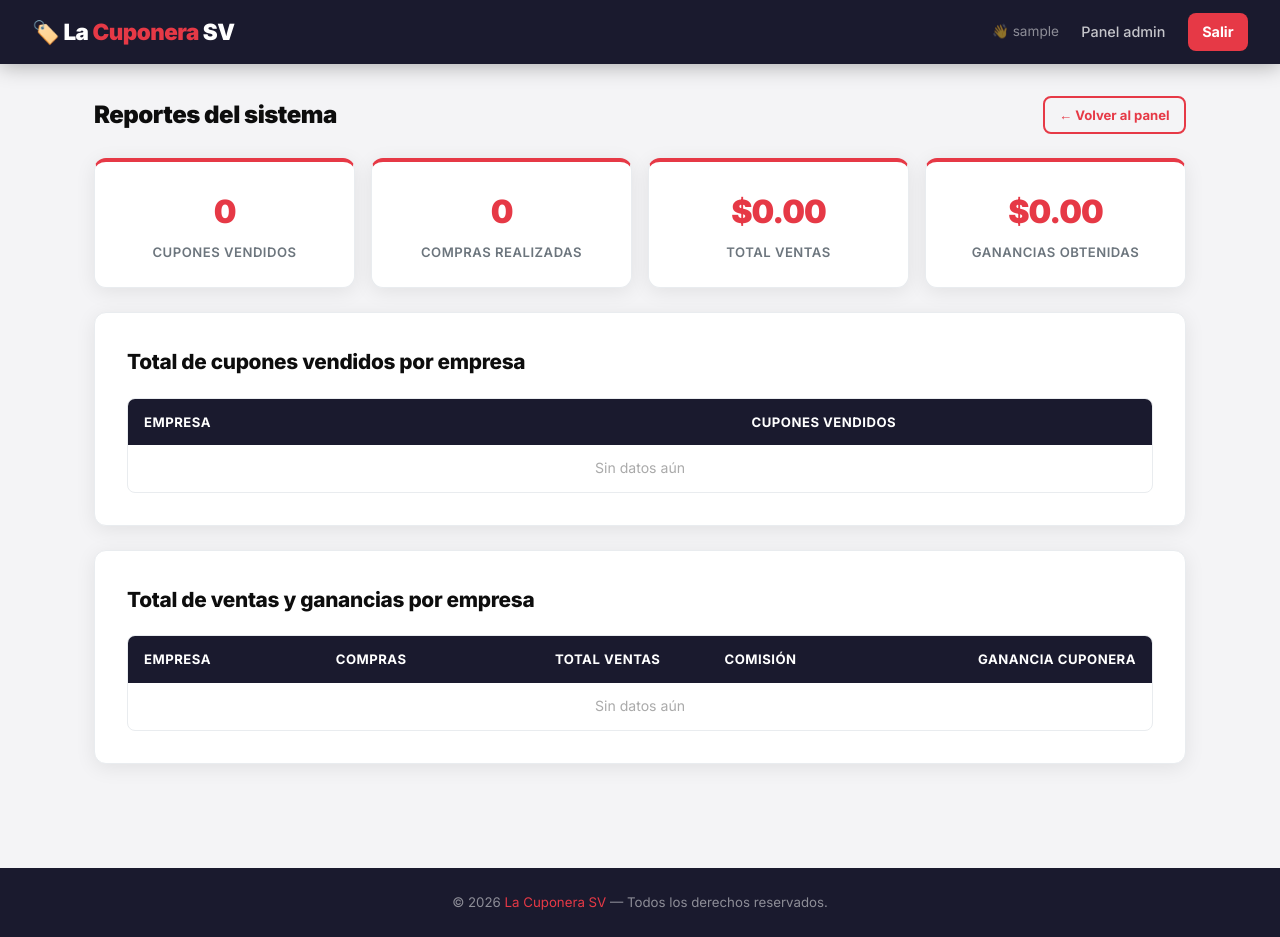
After one commit to Carlos-103/cuponera, a PHP site: page /pages/admin/reportes.php in a window 1280 px wide. The commit adds this page. Run offline with PHP 8.4, Linux system fonts and the light colour scheme; the visitor is signed in with stand-in values (Sample User, id 1); data that the repository does not hold is empty.

Commit message:
Añadido funcion de reportes

```diff
--- a/pages/admin/dashboard.php
+++ b/pages/admin/dashboard.php
@@ -35,6 +35,7 @@ require_once __DIR__ . '/../../includes/header.php';
 
 <div style="display:flex;gap:1rem;margin-bottom:2rem;flex-wrap:wrap">
   <a href="<?= BASE_URL ?>/pages/admin/nuevo_admin.php" class="btn btn-primary">+ Nuevo administrador</a>
+  <a href="<?= BASE_URL ?>/pages/admin/reportes.php" class="btn btn-dark">📊 Ver reportes</a>
 </div>
 
 <?php if ($pendientes): ?>
--- /dev/null
+++ b/pages/admin/reportes.php
@@ -0,0 +1,154 @@
+<?php
+require_once __DIR__ . '/../../config/database.php';
+require_once __DIR__ . '/../../includes/auth.php';
+requireAdmin();
+
+$db = getDB();
+
+// Total de cupones vendidos por empresa
+$cupones_por_empresa = $db->query("
+    SELECT e.nombre AS empresa, COUNT(cu.id) AS total_cupones
+    FROM empresas e
+    LEFT JOIN ofertas o ON o.empresa_id = e.id
+    LEFT JOIN compras c ON c.oferta_id = o.id
+    LEFT JOIN cupones cu ON cu.compra_id = c.id
+    WHERE e.estado = 'aprobada'
+    GROUP BY e.id, e.nombre
+    ORDER BY total_cupones DESC
+")->fetchAll();
+
+// Total de ventas por empresa (monto)
+$ventas_por_empresa = $db->query("
+    SELECT e.nombre AS empresa, e.porcentaje_comision,
+           COALESCE(SUM(c.monto_pagado), 0) AS total_ventas,
+           COALESCE(SUM(c.monto_pagado * e.porcentaje_comision / 100), 0) AS ganancia_cuponera,
+           COUNT(c.id) AS num_compras
+    FROM empresas e
+    LEFT JOIN ofertas o ON o.empresa_id = e.id
+    LEFT JOIN compras c ON c.oferta_id = o.id
+    WHERE e.estado = 'aprobada'
+    GROUP BY e.id, e.nombre, e.porcentaje_comision
+    ORDER BY total_ventas DESC
+")->fetchAll();
+
+// Totales generales
+$totales = $db->query("
+    SELECT
+        COUNT(DISTINCT cu.id)   AS total_cupones,
+        COUNT(DISTINCT c.id)    AS total_compras,
+        COALESCE(SUM(c.monto_pagado), 0) AS total_ventas,
+        COALESCE(SUM(c.monto_pagado * e.porcentaje_comision / 100), 0) AS total_ganancias
+    FROM compras c
+    JOIN ofertas o ON o.id = c.oferta_id
+    JOIN empresas e ON e.id = o.empresa_id
+    JOIN cupones cu ON cu.compra_id = c.id
+")->fetch();
+
+$pageTitle = 'Reportes – La Cuponera SV';
+require_once __DIR__ . '/../../includes/header.php';
+?>
+
+<div style="display:flex;justify-content:space-between;align-items:center;margin-bottom:1.5rem;flex-wrap:wrap;gap:1rem">
+  <h1 class="section-title" style="margin:0">Reportes del sistema</h1>
+  <a href="<?= BASE_URL ?>/pages/admin/dashboard.php" class="btn btn-outline btn-sm">← Volver al panel</a>
+</div>
+
+<!-- Tarjetas resumen -->
+<div class="stats-grid" style="grid-template-columns:repeat(auto-fit,minmax(180px,1fr))">
+  <div class="stat-card">
+    <div class="stat-num"><?= number_format($totales['total_cupones']) ?></div>
+    <div class="stat-label">Cupones vendidos</div>
+  </div>
+  <div class="stat-card">
+    <div class="stat-num"><?= number_format($totales['total_compras']) ?></div>
+    <div class="stat-label">Compras realizadas</div>
+  </div>
+  <div class="stat-card">
+    <div class="stat-num">$<?= number_format($totales['total_ventas'], 2) ?></div>
+    <div class="stat-label">Total ventas</div>
+  </div>
+  <div class="stat-card">
+    <div class="stat-num">$<?= number_format($totales['total_ganancias'], 2) ?></div>
+    <div class="stat-label">Ganancias obtenidas</div>
+  </div>
+</div>
+
+<!-- Reporte 1: Cupones vendidos por empresa -->
+<div class="card">
+  <h2 class="card-title">Total de cupones vendidos por empresa</h2>
+  <div class="table-wrap">
+    <table>
+      <thead>
+        <tr>
+          <th>Empresa</th>
+          <th style="text-align:center">Cupones vendidos</th>
+        </tr>
+      </thead>
+      <tbody>
+        <?php foreach ($cupones_por_empresa as $r): ?>
+        <tr>
+          <td><?= htmlspecialchars($r['empresa']) ?></td>
+          <td style="text-align:center;font-weight:700">
+            <?= number_format($r['total_cupones']) ?>
+          </td>
+        </tr>
+        <?php endforeach; ?>
+        <?php if (empty($cupones_por_empresa)): ?>
+        <tr><td colspan="2" style="text-align:center;color:#aaa">Sin datos aún</td></tr>
+        <?php endif; ?>
+      </tbody>
+    </table>
+  </div>
+</div>
+
+<!-- Reporte 2: Ventas y ganancias por empresa -->
+<div class="card">
+  <h2 class="card-title">Total de ventas y ganancias por empresa</h2>
+  <div class="table-wrap">
+    <table>
+      <thead>
+        <tr>
+          <th>Empresa</th>
+          <th style="text-align:center">Compras</th>
+          <th style="text-align:right">Total ventas</th>
+          <th style="text-align:center">Comisión</th>
+          <th style="text-align:right">Ganancia Cuponera</th>
+        </tr>
+      </thead>
+      <tbody>
+        <?php foreach ($ventas_por_empresa as $r): ?>
+        <tr>
+          <td><?= htmlspecialchars($r['empresa']) ?></td>
+          <td style="text-align:center"><?= number_format($r['num_compras']) ?></td>
+          <td style="text-align:right;font-weight:700">$<?= number_format($r['total_ventas'], 2) ?></td>
+          <td style="text-align:center">
+            <span class="badge badge-info"><?= $r['porcentaje_comision'] ?>%</span>
+          </td>
+          <td style="text-align:right;font-weight:700;color:#2d6a4f">
+            $<?= number_format($r['ganancia_cuponera'], 2) ?>
+          </td>
+        </tr>
+        <?php endforeach; ?>
+        <?php if (empty($ventas_por_empresa)): ?>
+        <tr><td colspan="5" style="text-align:center;color:#aaa">Sin datos aún</td></tr>
+        <?php endif; ?>
+      </tbody>
+      <?php if (!empty($ventas_por_empresa)): ?>
+      <tfoot>
+        <tr style="background:#1a1a2e;color:#fff">
+          <td colspan="2" style="padding:.75rem 1rem;font-weight:700">TOTALES</td>
+          <td style="text-align:right;padding:.75rem 1rem;font-weight:700">
+            $<?= number_format($totales['total_ventas'], 2) ?>
+          </td>
+          <td></td>
+          <td style="text-align:right;padding:.75rem 1rem;font-weight:700;color:#f9c74f">
+            $<?= number_format($totales['total_ganancias'], 2) ?>
+          </td>
+        </tr>
+      </tfoot>
+      <?php endif; ?>
+    </table>
+  </div>
+</div>
+
+<?php require_once __DIR__ . '/../../includes/footer.php'; ?>
```
